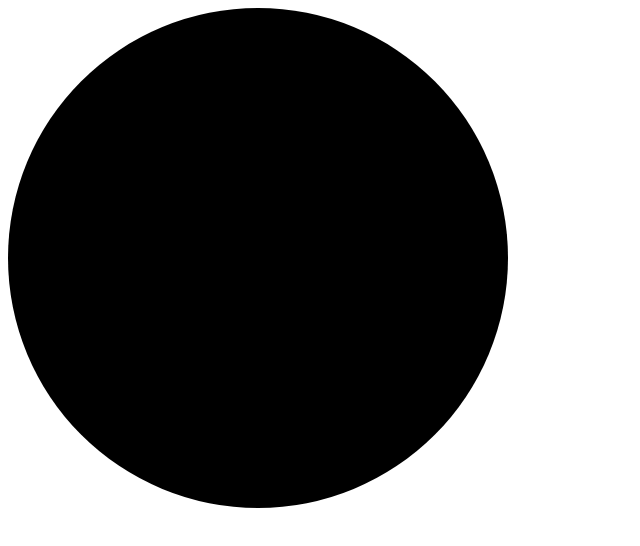
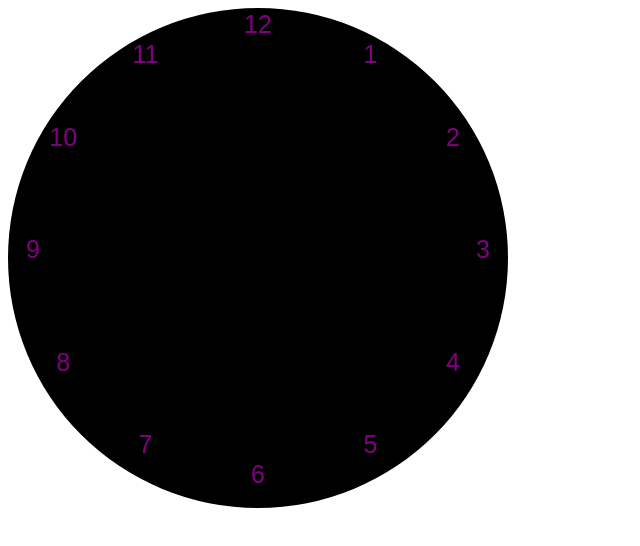
Before and after one commit to LenaYork/Clock, a plain HTML site: page index.html in a window 1280 px wide. Shown: the whole page, without its empty margins (0-640 px from the left). Drawn offline with Linux system fonts and the light colour scheme.

Commit message:
fix: syntax error line 22

```diff
--- a/index.html
+++ b/index.html
@@ -8,7 +8,7 @@
     <title>Clock</title>
 </head>
 <body>
-    <canvas id="clock" class="clock" width="500px" height="500px">
+    <canvas id="clock" class="clock" width="500" height="500">
         Please upgrade your browser
     </canvas>
     <script src="main.js"></script>
--- a/main.js
+++ b/main.js
@@ -15,9 +15,9 @@ context.fillStyle = "purple";
 context.textAlign = "center";
 context.textBaseLine = "middle";
 
-context.fillText = ("12", clockRadius, clockRadius -(clockRadius * 0.9));
-context.fillText = ("1", clockRadius + clockRadius * 0.9 + Math.sin(2*Math.PI / 12), clockRadius - (clockRadius * 0.9 *  Math.cos(2 * Math.PI / 12)));
+// context.fillText("12", clockRadius, clockRadius -(clockRadius * 0.9));
+// context.fillText("1", clockRadius + clockRadius * 0.9 + Math.sin(2*Math.PI / 12), clockRadius - (clockRadius * 0.9 *  Math.cos(2 * Math.PI / 12)));
 
-// for (let i = 1; i <= 12; i ++) {
-//     context.fillText = (i, clockRadius + clockRadius * 0.9 + Math.sin(i * 2*Math.PI / 12), clockRadius - (clockRadius * 0.9 *  Math.cos(i * 2 * Math.PI / 12)));
-// }
+for (let i = 1; i <= 12; i ++) {
+    context.fillText(i, clockRadius + clockRadius * 0.9 * Math.sin(i * 2*Math.PI / 12), clockRadius - (clockRadius * 0.9 *  Math.cos(i * 2 * Math.PI / 12)));
+}
```
